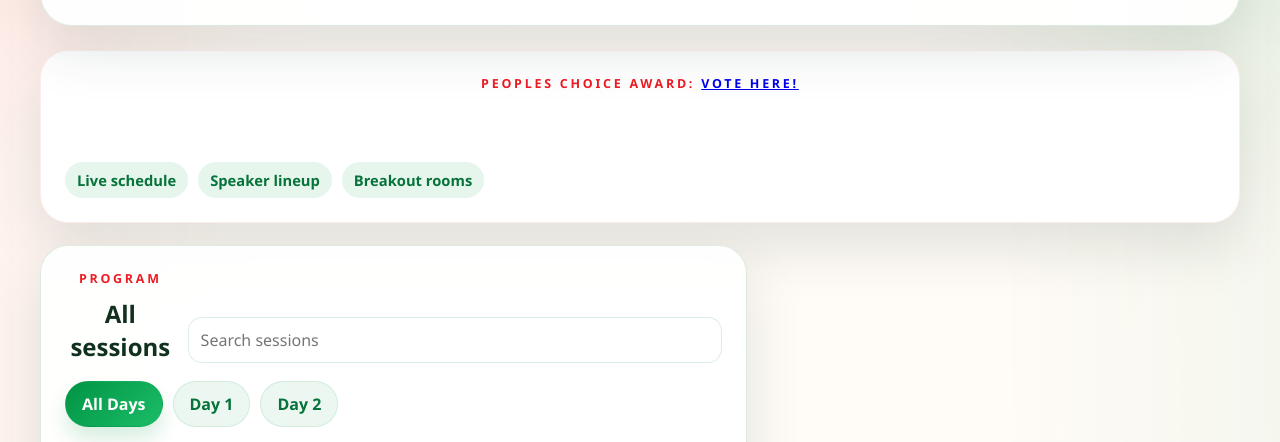
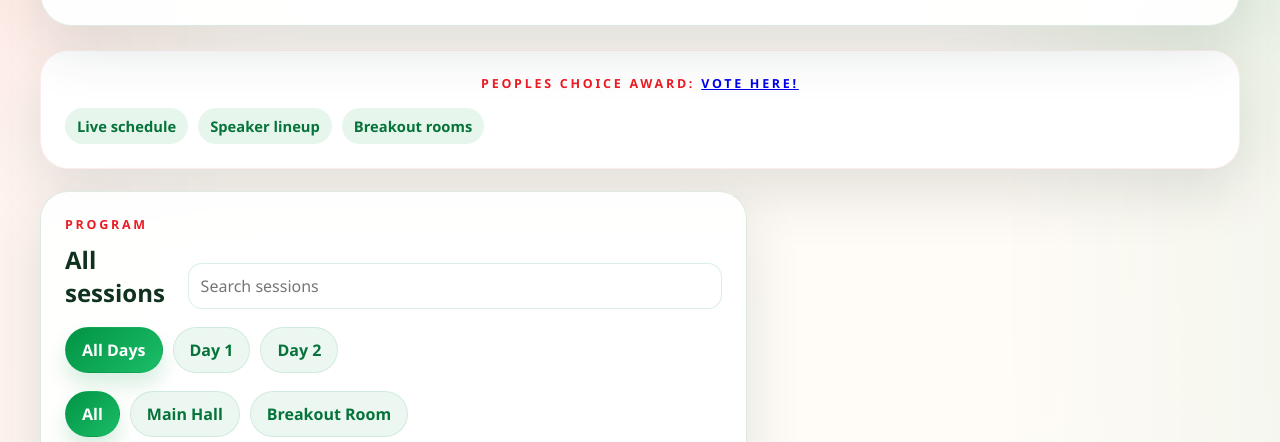
Before and after one commit to VickyMutai/session-management-devnest, a website: page index.html in a window 1280 px wide. Shown: the part 320-762 px from the top of the page. Drawn offline with Linux system fonts and the light colour scheme; no server answers.

Commit message:
Update UI

```diff
--- a/index.html
+++ b/index.html
@@ -27,16 +27,18 @@
         />
       </header>
 
-      <main class="home-layout" style="text-align: center">
-        <section class="portal-card portal-intro" id="highlights">
+      <main class="home-layout">
+        <section
+          class="portal-card portal-intro"
+          id="highlights"
+          style="text-align: center"
+        >
           <p class="eyebrow">
             Peoples Choice Award:
             <a href="https://the-cube.co.ke/peoples-choice" target="_blank"
               >Vote Here!</a
             >
           </p>
-          <br />
-          <br />
           <div class="pill-row">
             <span class="pill">Live schedule</span>
             <span class="pill">Speaker lineup</span>
```
